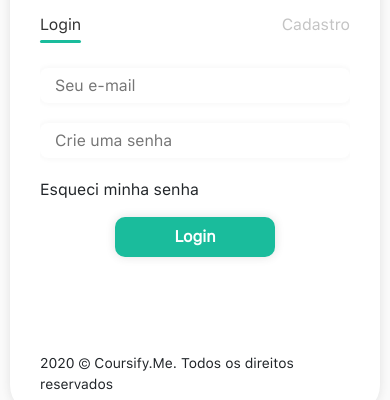
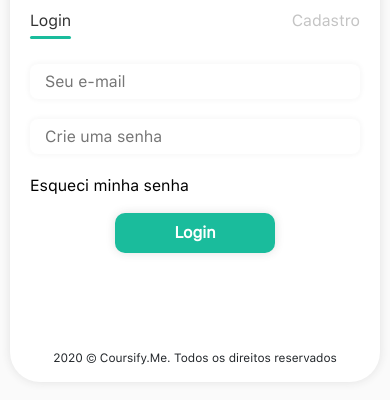
Before and after one commit to joaodantas91/teste-envixo, a plain HTML site: page index.html in a window 390 px wide. Shown: the part 190-590 px from the top of the page. Drawn offline with nearby package versions, Linux system fonts and the light colour scheme.

Commit message:
fix on responsiveness and bugs

```diff
--- a/index.html
+++ b/index.html
@@ -52,7 +52,7 @@
               <div class="inputs-form show" id="login">
                 <input type="email" placeholder="Seu e-mail">
                 <input type="password" placeholder="Crie uma senha">
-                <a href="#">Esqueci minha senha</a>
+                <a class="forgot-password" href="#">Esqueci minha senha</a>
 
               </div>
 
--- a/styles/style.css
+++ b/styles/style.css
@@ -130,7 +130,6 @@ input {
 
 .relative-container {
   position: relative;
-  overflow: hidden;
   height: 310px;
 }
 
@@ -319,10 +318,21 @@ input {
     margin: 50px 0;
   }
 
-
+  .card-main {
+    margin-top: 30px;
+  }
 }
 @media(max-width: 576px) {
+  .card-main {
+    padding: 20px 20px 15px;
+  }
   .carousel-indicators {
     bottom: 0px;
   }
+
+  .card-main .copyright small {
+    font-size: 12px;
+  }
+
+
 }
```
